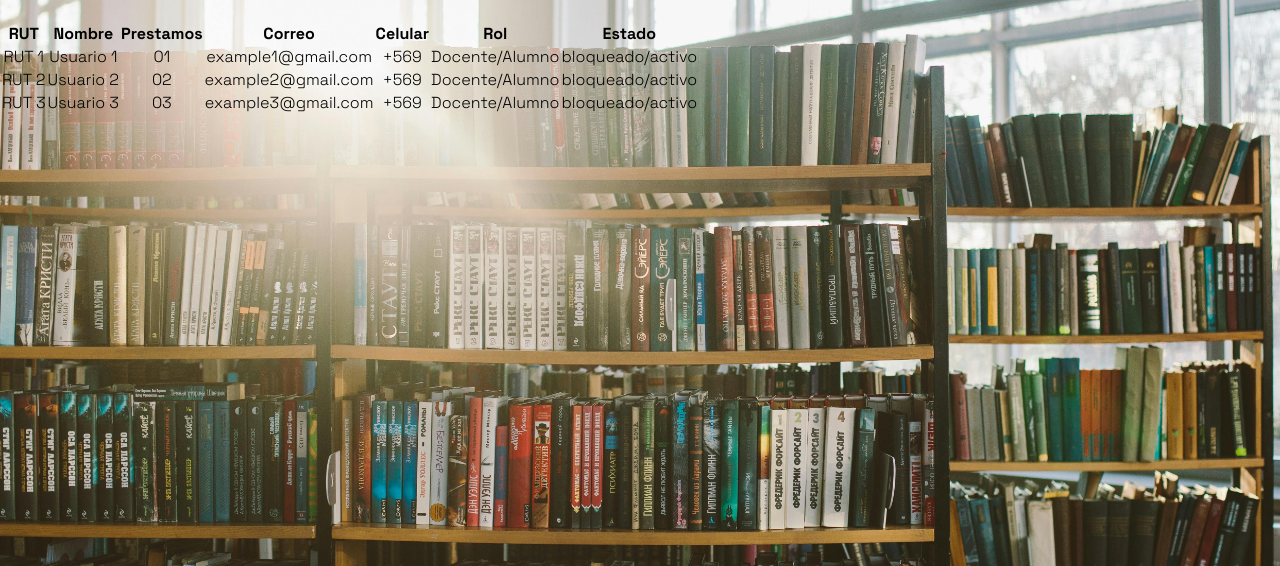
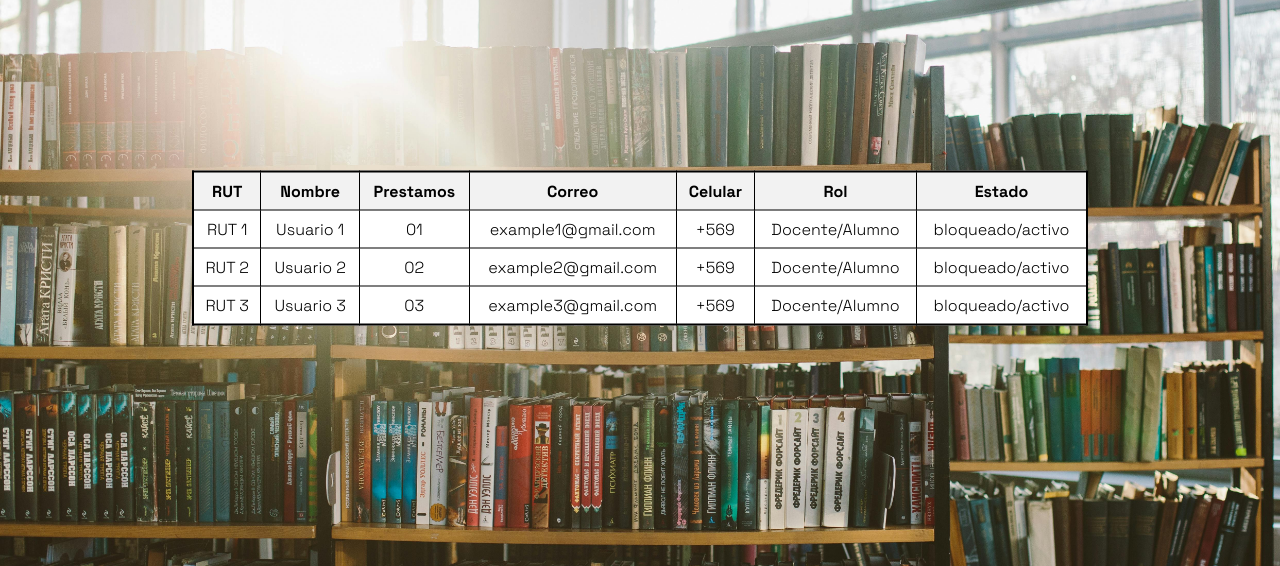
Before and after one commit to Svielma1/prestamo-libros, a Python web app: template templates/textos.html in a window 1280 px wide. Shown: the part 152-718 px from the top of the page. Run offline with Jinja, Linux system fonts and the light colour scheme; the template is opened without the code that fills it, so the values that code supplies are empty.

Commit message:
tabla textos

```diff
--- a/styles/textos.css
+++ b/styles/textos.css
@@ -97,10 +97,29 @@ header {
 
 .textos{
     text-align: center;
+    background-color: #fff;
+    border: 2px solid black;
+    position: absolute;
+    top: 50%;
+    left: 50%;
+    transform: translate(-50%,-50%);
 }
-th tr{
-    margin: 10px;
+
+table {
+    border-collapse: collapse;
+    width: 70%;
 }
+
+th, td {
+    border: 1px solid black;
+    padding: 8px;
+    text-align: center;
+}
+
+th {
+    background-color: #f2f2f2;
+}
+
 .header {
     display: flex;
     padding: 20px 4vw;
--- a/templates/textos.html
+++ b/templates/textos.html
@@ -70,6 +70,7 @@
     </div>
     <div >
       <table class="textos">
+        <thead>
           <tr>
             <th>RUT </th>
             <th>Nombre </th>
@@ -79,6 +80,8 @@
             <th>Rol </th>
             <th>Estado </th>
           </tr>
+        </thead>
+        <tbody>
           <tr>
             <td>RUT 1</td><br>
             <td>Usuario 1</td>
@@ -106,6 +109,7 @@
             <td>Docente/Alumno</td>
             <td>bloqueado/activo</td>
           </tr>
+        </tbody>
       </table>
     </div>
     <script src="../scripts/textos.js"></script>
```
Lines whose indentation alone changed are shown as unchanged.
